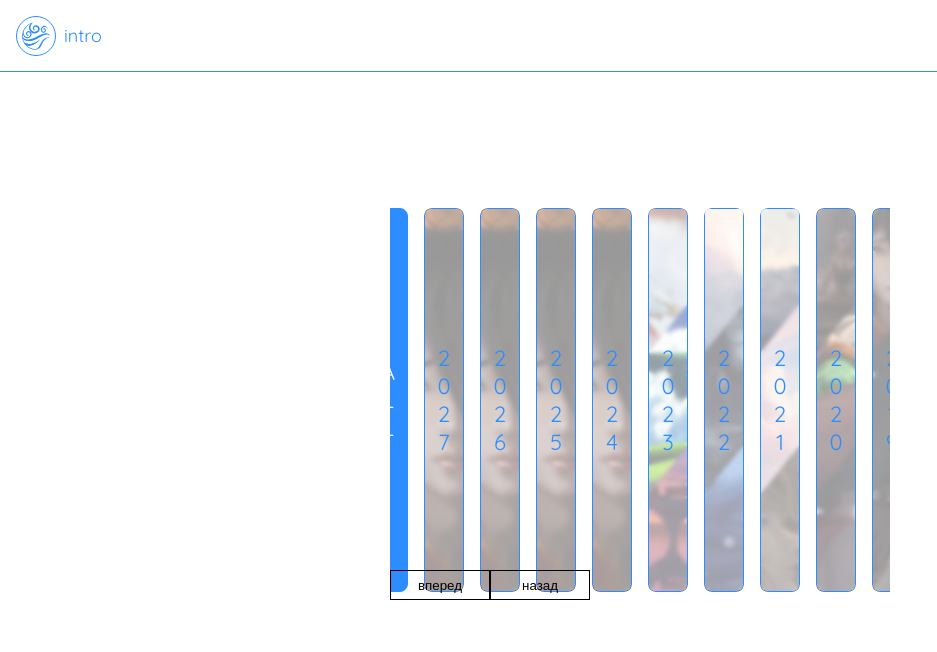
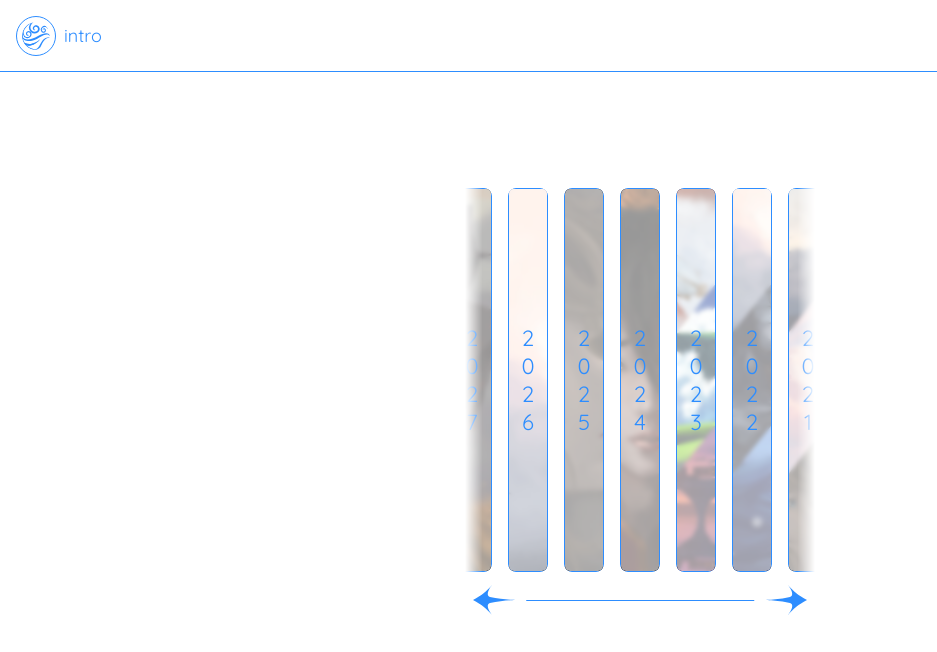
Before and after one commit to mmA1r/piece-of-art, a React (Vite) app: page /gallery in a window 1280 px wide. Shown: the top 652 px of the page, without its empty margins (0-937 px from the left). Built offline with nearby package versions, Linux system fonts and the light colour scheme; a web font is replaced by a local one.

Commit message:
navigation card wide varsion

```diff
--- a/src/App.tsx
+++ b/src/App.tsx
@@ -30,9 +30,10 @@ const Gallery = () => {
         "2022": ['war', 'samurai', 'thoughts'],
         "2023": ['dragon', 'float', 'train'],
         "2024": ['azula'],
-        "2025": ['azula'],
-        "2026": ['azula'],
-        "2027": ['azula'],
+        "2025": ['violet'],
+        "2026": ['war'],
+        "2027": ['scarecrow'],
+        "2028": ['scarecrow'],
     }
 
     var routes = Object.keys(mockedData)
--- a/src/components/gallery/Navigation/Navigation.tsx
+++ b/src/components/gallery/Navigation/Navigation.tsx
@@ -1,78 +1,84 @@
-import { useRef, useEffect } from 'react';
+import { useRef, useEffect, useState } from 'react';
 import { useLocation } from 'react-router-dom';
 import NavigationElement from './NavigationElement/NavigationElement';
 
 import './navigation.scss';
+import NavigationButton from './NavigationButton/NavigationButton';
+import NavigationRange from './NavigationRange/NavigationRange';
 
 const Navigation = ({ data }: { data: { [key: string]: string[] } }) => {
     const navRef = useRef<HTMLUListElement>(null);
     const location = useLocation().pathname.split('/'); // make new Component that stick to header
+    const [size, setsize] = useState(window.innerWidth);
+
+    const dataArray = Object.keys(data);
+    const length = dataArray.length;
+    var content: JSX.Element[] = [<></>];
+    var buttons: JSX.Element = <></>;
+    var cardIndicate = <></>;
+    var addClass = '';
+    var isWide = '';
 
     useEffect(() => {
         const nav = navRef.current;
         if (nav) {
             const items = Array.from(nav.children) as HTMLLIElement[];
-            if (Object.keys(data).length <= 7) {
+            if (length <= 7) {
                 items.forEach(item => {
                     item.addEventListener('mouseenter', () => nav.classList.add('hovered'));
                     item.addEventListener('mouseleave', () => nav.classList.remove('hovered'));
                 });
-            } else {
-                const first = nav.firstChild as HTMLLIElement;
-                const last = nav.lastChild as HTMLLIElement;
-                if(first && last) {
-                    first.classList.add('left-edge');
-                    last.classList.add('right-edge');
             }
         }
+
+        if (length > 7 && size > 768) {
+            document.addEventListener('wheel', onWheelMove);
+            document.addEventListener('keydown', onKeyDownMove);
+        }
+
+        window.addEventListener('resize', onResize);
+
+        return () => {
+            if (length > 7 && size > 768) {
+                document.removeEventListener('wheel', onWheelMove);
+                document.removeEventListener('keydown', onKeyDownMove);
+            }
+
+            window.removeEventListener('resize', onResize);
         }
     });
 
-    var content: JSX.Element = <></>;
-    var buttons: JSX.Element = <></>;
-    var addClass = '';
+    const onResize = () => {
+        if(size <= 768 && window.innerWidth > 768) {
+            setsize(window.innerWidth);
+        }
+        if(size > 768 && window.innerWidth <= 768) {
+            setsize(window.innerWidth);
+        }
+    };
 
-    if (location.length <= 2 || location.length <= 3 && location[2].length <= 0) {
-        if (Object.keys(data).length <= 7) {
-            content = <ul
-                className='navigation__list'
-                ref={navRef}
-            >
-                {
-                    Object.keys(data)
-                        .reverse()
-                        .map((year, index) =>
-                            <NavigationElement
-                                key={index}
-                                year={year}
-                                images={data[year]}
-                            />
-                    )
-                }
-            </ul>
+    const onWheelMove = (e:any) => {
+        if(e.deltaY > 0) {
+            carouselMove(true);
         } else {
-            content = <ul
-                className='navigation__list navigation__list_wide'
-                ref={navRef}
-            >
-                {
-                    Object.keys(data)
-                        .reverse()
-                        .map((year, index) =>
-                            <NavigationElement
-                                key={index}
-                                year={year}
-                                images={data[year]}
-                            />
-                    )
-                }
-            </ul>
+            carouselMove(false);
         }
     }
 
-    const moveCarousel = (bool: boolean) => {
+    const onKeyDownMove = (e:any) => {
+        if (e.keyCode === 38 || e.keyCode === 37) {
+            carouselMove(false);
+        }
+        if (e.keyCode === 39 || e.keyCode === 40) {
+            carouselMove(true);
+        }
+    }
+
+    const carouselMove = (bool: boolean) => {
         const nav = navRef.current;
-        if (nav) {
+        const delay = 300;
+        if (nav && !nav.classList.contains('acting') && window.innerWidth > 768) {
+            nav.classList.add('acting');
             if (nav.firstChild && nav.lastChild) {
                 var cloneLast: null | HTMLLIElement;
                 var cloneFirst: null | HTMLLIElement;
@@ -92,12 +98,21 @@ const Navigation = ({ data }: { data: { [key: string]: string[] } }) => {
                 }
 
                 const arr = Array.from(nav.children) as HTMLLIElement[];
+
                 arr.forEach(item => {
-                    item.style.transition = '.3s ease-in-out';
+                    item.style.transition = `${delay}ms ease-in-out`;
                     if(bool) {
+                        if(item.clientWidth > 40) {
+                            item.style.transform = `translateX(56px)`;
+                        } else {
                             item.style.transform = 'translateX(calc(100% + 16px))';
+                        }
+                    } else {
+                        if(item.clientWidth > 40) {
+                            item.style.transform = `translateX(-56px)`;
                         } else {
                             item.style.transform = 'translateX(calc(-100% - 16px))';
+                        }
                     }
                 });
 
@@ -112,24 +127,52 @@ const Navigation = ({ data }: { data: { [key: string]: string[] } }) => {
                         nav.appendChild(nav.firstChild);
                         if (cloneFirst) { cloneFirst.remove(); }
                     }
-                }, 300)
+                    nav.classList.remove('acting');
+                }, delay);
             }
         }
     }
 
-    if (Object.keys(data).length > 7) {
-        buttons = <div>
-            <button onClick={() => moveCarousel(false)} className='gallery__carousel-button'>вперед</button>
-            <button onClick={() => moveCarousel(true)} className='gallery__carousel-button'>назад</button>
+
+    if (location.length <= 2 || location.length <= 3 && location[2].length <= 0) {
+        if (length > 7 && window.innerWidth > 768) {
+            isWide = 'navigation__list_wide'
+            addClass = 'gallrey-navigation_wide';
+
+            buttons = <div className='navigation__button-wrapper'>
+                <NavigationButton onClick={() => carouselMove(false)} />
+                <NavigationButton onClick={() => carouselMove(true)} />
             </div>
-        addClass = 'gallrey-navigation_wide';
+
+            cardIndicate = <NavigationRange length={length}/>;
+        }
+
+        content = (
+            dataArray
+                .reverse()
+                .map((year, index) =>
+                    <NavigationElement
+                        key={index}
+                        year={year}
+                        images={data[year]}
+                    />
+                )
+        );
     }
 
     return (
+        <div className='navigation-wrapper'>
             <nav className={`gallrey-navigation ${addClass}`}>
+                <ul
+                    className={`navigation__list ${isWide}`}
+                    ref={navRef}
+                >
                     { content }
+                </ul>
+            </nav>
             { buttons }
-        </nav>
+            { cardIndicate }
+        </div>
     );
 }
 
--- /dev/null
+++ b/src/components/gallery/Navigation/NavigationButton/NavigationButton.tsx
@@ -0,0 +1,15 @@
+import { MouseEventHandler } from "react";
+
+import './navigationButton.scss';
+
+const NavigationButton = ({ onClick } : { onClick: MouseEventHandler<HTMLButtonElement> }) => {
+    return (
+        <button onClick={onClick} className='gallery__carousel-button'>
+            <svg className="gallery-navigation__button_svg" fill="none">
+                <path d="M28 12c6-2-2-12-2-12 6 7 10 10 19 15-9 5-13 8-19 15 0 0 8-10 2-12-13-3-28-3-28-3s15 0 28-3Z"/>
+            </svg>
+        </button>
+    );
+}
+
+export default NavigationButton;
--- /dev/null
+++ b/src/components/gallery/Navigation/NavigationButton/navigationButton.scss
@@ -0,0 +1,31 @@
+@use '/src/scss/index.scss' as *;
+
+.gallery__carousel-button {
+    position: relative;
+    width: 45px;
+    height: 30px;
+    color: currentColor;
+
+    &:nth-child(1) {
+        transform: rotate(180deg);
+    }
+
+    @include desktop-hover {
+        >svg {
+            opacity: .7;
+        }
+    }
+}
+
+.gallery-navigation__button_svg {
+    width: 100%;
+    height: 100%;
+
+    transition: .2s linear;
+
+    >path {
+        transition: var(--transition);
+        fill: currentColor;
+        stroke: transparent;
+    }
+}
--- /dev/null
+++ b/src/components/gallery/Navigation/NavigationRange/NavigationRange.tsx
@@ -0,0 +1,13 @@
+import './navigationRange.scss';
+
+const NavigationRange = ({ length } : { length: number }) => {
+    // next time...
+
+    return <div
+        className='navigation__range'
+    >
+
+    </div>
+}
+
+export default NavigationRange;
--- /dev/null
+++ b/src/components/gallery/Navigation/NavigationRange/navigationRange.scss
@@ -0,0 +1,33 @@
+.navigation__range {
+    position: absolute;
+    bottom: 19px;
+    left: 50%;
+    transform: translateX(-50%);
+    width: 65%;
+    height: 1px;
+    background-color: currentColor;
+
+    >div {
+        width: 8px;
+        height: 8px;
+        border: 1px solid currentColor;
+        transform: rotate(45deg);
+        position: absolute;
+        top: -3px;
+    }
+}
+
+.navigation-range__item {
+    &.edge-item {
+        background-color: var(--main-color_light);
+    }
+    &.right-item {
+        left: 10%;
+    }
+    &.left-item {
+        right: 10%;
+    }
+    &.middle-item {
+        background-color: currentColor;
+    }
+}
--- a/src/components/gallery/Navigation/navigation.scss
+++ b/src/components/gallery/Navigation/navigation.scss
@@ -1,4 +1,10 @@
 @use '/src/scss/index.scss' as *;
+
+.navigation-wrapper {
+    position: relative;
+    display: flex;
+    flex-flow: column;
+}
 
 .gallrey-navigation {
     position: relative;
@@ -21,10 +27,15 @@
 
 .gallrey-navigation_wide {
     @include desktop_width {
-        width: 500px;
+        width: 350px;
         display: flex;
         justify-content: center;
+        align-items: center;
+
         overflow: hidden;
+
+        -webkit-maks: linear-gradient(90deg, transparent, white 5%, white 95%, transparent);
+        mask: linear-gradient(90deg, transparent, white 5%, white 95%, transparent);
     }
 }
 
@@ -69,7 +80,6 @@
         height: 50vh;
         max-height: 600px;
 
-        justify-content: center;
         overflow: hidden;
 
         &.hovered {
@@ -100,14 +110,13 @@
     }
 }
 
-.gallery__carousel-button {
-    width: 100px;
-    height: 30px;
-    border: 1px solid black;
-    position: absolute;
-    bottom: 0;
-    left: 0;
-    &:nth-child(2) {
-        left: 100px;
-    }
+.navigation__button-wrapper {
+    display: flex;
+    justify-content: space-between;
+    align-items: center;
+
+    width: 100%;
+    height: 40px;
+
+    padding: 0 8px;
 }
```
Also changed, not shown: src/components/gallery/Navigation/NavigationElement/navigationElement.scss (+0 -16 lines). Lines whose indentation alone changed are shown as unchanged.
